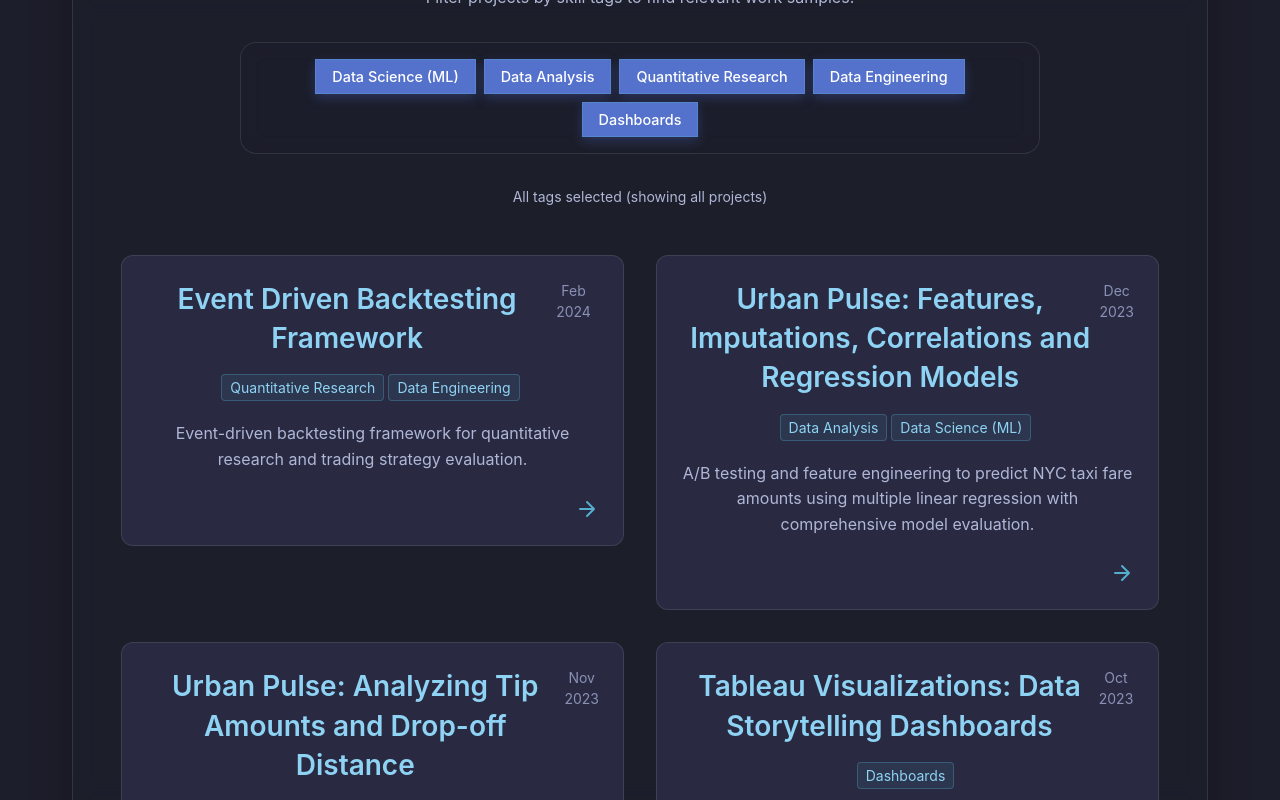
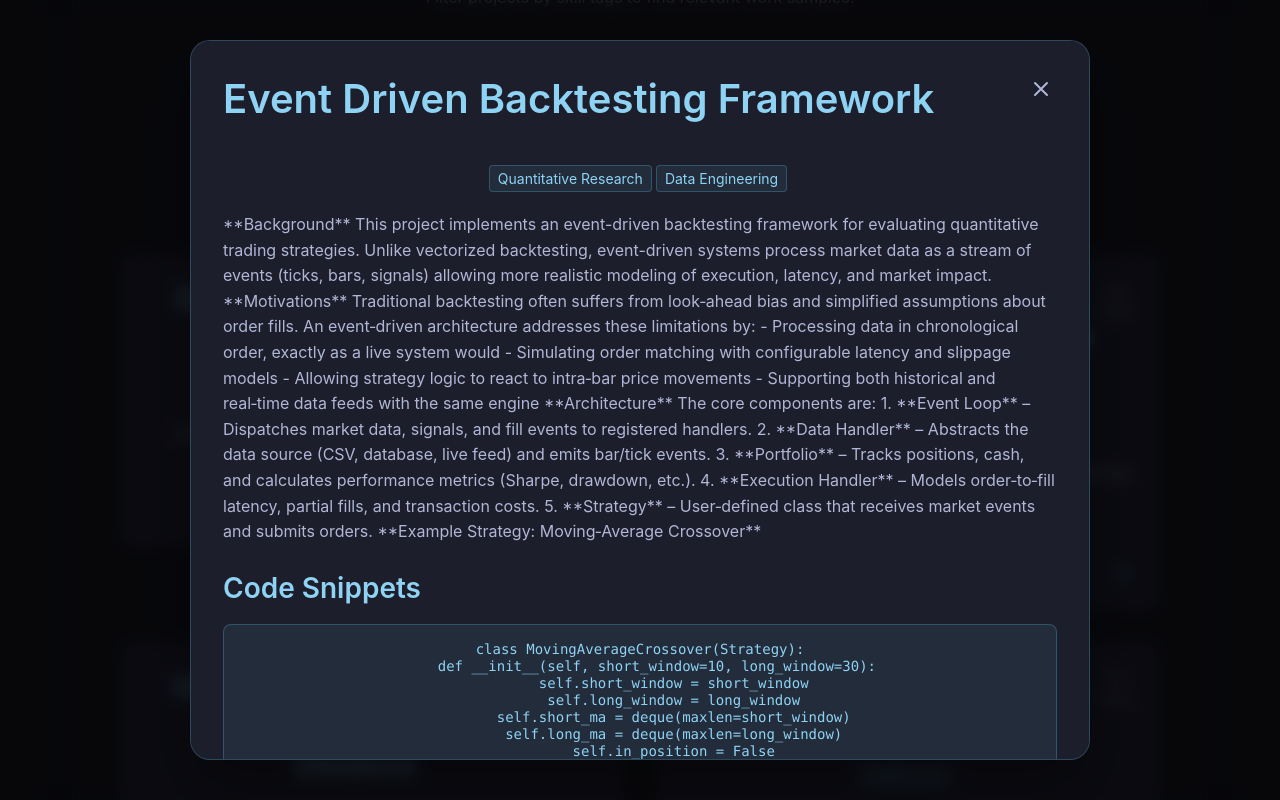
Before and after one commit to JoshuaCuevasUofT/portfolio_26, a React (Vite) app: page / in a window 1280 px wide. Both pictures are taken after a click on the element 372 px from the left and 400 px from the top of the page. Built offline with nearby package versions, Linux system fonts and the light colour scheme.

Commit message:
feat: implement ProjectDetailsModal for issue #9

```diff
--- a/src/App.css
+++ b/src/App.css
@@ -277,3 +277,124 @@ html, body {
   max-width: 800px;
   margin: 0 auto;
 }
+
+/* Project Details Modal */
+.modal-overlay {
+  position: fixed;
+  top: 0;
+  left: 0;
+  width: 100vw;
+  height: 100vh;
+  background-color: rgba(0, 0, 0, 0.75);
+  backdrop-filter: blur(8px);
+  display: flex;
+  align-items: center;
+  justify-content: center;
+  z-index: 1000;
+  padding: var(--spacing-lg);
+  overflow-y: auto;
+}
+
+.modal-content {
+  background-color: var(--bg-primary);
+  border-radius: var(--radius-2xl);
+  border: 1px solid var(--border-accent);
+  box-shadow: 0 30px 60px var(--shadow-dark);
+  max-width: 900px;
+  width: 100%;
+  max-height: 90vh;
+  overflow-y: auto;
+  padding: var(--spacing-xl);
+  position: relative;
+  animation: modalFadeIn 0.3s ease-out;
+}
+
+@keyframes modalFadeIn {
+  from {
+    opacity: 0;
+    transform: translateY(-20px);
+  }
+  to {
+    opacity: 1;
+    transform: translateY(0);
+  }
+}
+
+.modal-close-btn {
+  background: none;
+  border: none;
+  color: var(--text-secondary);
+  cursor: pointer;
+  padding: var(--spacing-xs);
+  border-radius: var(--radius-full);
+  display: flex;
+  align-items: center;
+  justify-content: center;
+  transition: all var(--transition-fast);
+}
+
+.modal-close-btn:hover {
+  color: var(--text-accent);
+  background-color: var(--hover-bg);
+}
+
+.modal-close-btn.secondary {
+  background-color: var(--bg-tertiary);
+  color: var(--text-primary);
+  padding: var(--spacing-sm) var(--spacing-lg);
+  border: 1px solid var(--border-light);
+}
+
+.modal-close-btn.secondary:hover {
+  background-color: var(--color-1);
+  border-color: var(--border-accent);
+}
+
+.modal-image-grid {
+  display: grid;
+  grid-template-columns: repeat(auto-fill, minmax(250px, 1fr));
+  gap: var(--spacing-md);
+}
+
+.modal-image-item {
+  border-radius: var(--radius-md);
+  overflow: hidden;
+  border: 1px solid var(--border-light);
+  background-color: var(--bg-tertiary);
+}
+
+.modal-links {
+  display: flex;
+  flex-wrap: wrap;
+  gap: var(--spacing-md);
+}
+
+.modal-link {
+  display: inline-block;
+  padding: var(--spacing-sm) var(--spacing-lg);
+  background-color: var(--color-2);
+  color: var(--text-primary);
+  text-decoration: none;
+  border-radius: var(--radius-full);
+  border: 1px solid var(--border-accent);
+  transition: all var(--transition-fast);
+  font-weight: 500;
+}
+
+.modal-link:hover {
+  background-color: var(--color-1);
+  transform: translateY(-2px);
+  box-shadow: 0 6px 16px rgba(84, 114, 204, 0.3);
+}
+
+/* Responsive modal */
+@media (max-width: 768px) {
+  .modal-content {
+    padding: var(--spacing-lg);
+    max-height: 95vh;
+  }
+
+  .modal-image-grid {
+    grid-template-columns: 1fr;
+  }
+}
--- a/src/App.tsx
+++ b/src/App.tsx
@@ -5,9 +5,10 @@ import Text from './components/Text'
 import ProjectGrid from './components/ProjectGrid'
 import TagFilter from './components/TagFilter'
 import Layout from './components/Layout'
+import ProjectDetailsModal from './components/ProjectDetailsModal'
 import { projects } from './data/projects'
 import { filterProjects } from './utils/filterProjects'
-import { type Tag } from './types/project'
+import { type Tag, type Project } from './types/project'
 
 // Import Vanta.js - it will register itself on window.VANTA
 import 'vanta/dist/vanta.waves.min'
@@ -17,6 +18,7 @@ function App() {
   const vantaEffect = useRef<any>(null)
   const allTags: Tag[] = ['Data Science (ML)', 'Data Analysis', 'Quantitative Research', 'Data Engineering', 'Dashboards']
   const [selectedTags, setSelectedTags] = useState<Tag[]>(allTags)
+  const [selectedProject, setSelectedProject] = useState<Project | null>(null)
 
   const handleTagSelect = (tag: Tag) => {
     setSelectedTags(prev => [...prev, tag])
@@ -24,6 +26,14 @@ function App() {
 
   const handleTagDeselect = (tag: Tag) => {
     setSelectedTags(prev => prev.filter(t => t !== tag))
+  }
+
+  const handleProjectClick = (project: Project) => {
+    setSelectedProject(project)
+  }
+
+  const handleCloseModal = () => {
+    setSelectedProject(null)
   }
 
   const filteredProjects = filterProjects(projects, selectedTags)
@@ -118,11 +128,15 @@ function App() {
 
             <ProjectGrid
               projects={filteredProjects}
-              onProjectClick={(project) => console.log(`Clicked project: ${project.title}`)}
+              onProjectClick={handleProjectClick}
             />
           </section>
         </Layout>
         </main>
+        <ProjectDetailsModal
+          project={selectedProject}
+          onClose={handleCloseModal}
+        />
         <footer className="footer">
           <Text variant="small" color="accent" align="center">
             Move your mouse around to interact with the animated waves!
--- /dev/null
+++ b/src/components/ProjectDetailsModal.tsx
@@ -0,0 +1,138 @@
+import React from 'react';
+import { type Project } from '../types/project';
+import Text from './Text';
+
+interface ProjectDetailsModalProps {
+  project: Project | null;
+  onClose: () => void;
+}
+
+const ProjectDetailsModal: React.FC<ProjectDetailsModalProps> = ({ project, onClose }) => {
+  if (!project) return null;
+
+  return (
+    <div className="modal-overlay" onClick={onClose}>
+      <div className="modal-content" onClick={(e) => e.stopPropagation()}>
+        <div style={{ display: 'flex', justifyContent: 'space-between', alignItems: 'flex-start', marginBottom: 'var(--spacing-lg)' }}>
+          <Text variant="h2" color="accent" style={{ margin: 0 }}>
+            {project.title}
+          </Text>
+          <button
+            className="modal-close-btn"
+            onClick={onClose}
+            aria-label="Close"
+          >
+            <svg width="24" height="24" viewBox="0 0 24 24" fill="none" xmlns="http://www.w3.org/2000/svg">
+              <path d="M18 6L6 18M6 6L18 18" stroke="currentColor" strokeWidth="2" strokeLinecap="round" strokeLinejoin="round"/>
+            </svg>
+          </button>
+        </div>
+
+        <div style={{ marginBottom: 'var(--spacing-md)' }}>
+          {project.tags.map((tag) => (
+            <span
+              key={tag}
+              style={{
+                display: 'inline-block',
+                backgroundColor: 'var(--hover-bg)',
+                color: 'var(--text-accent)',
+                padding: 'var(--spacing-xs) var(--spacing-sm)',
+                borderRadius: 'var(--radius-sm)',
+                fontSize: '0.875rem',
+                marginRight: 'var(--spacing-xs)',
+                marginBottom: 'var(--spacing-xs)',
+                border: '1px solid var(--border-accent)',
+              }}
+            >
+              {tag}
+            </span>
+          ))}
+        </div>
+
+        <Text variant="body" color="secondary" style={{ marginBottom: 'var(--spacing-lg)' }}>
+          {project.detailedDescription}
+        </Text>
+
+        {project.images && project.images.length > 0 && (
+          <div style={{ marginBottom: 'var(--spacing-lg)' }}>
+            <Text variant="h3" color="accent" style={{ marginBottom: 'var(--spacing-md)' }}>
+              Project Images
+            </Text>
+            <div className="modal-image-grid">
+              {project.images.map((image, index) => (
+                <div key={index} className="modal-image-item">
+                  <img
+                    src={image}
+                    alt={`${project.title} screenshot ${index + 1}`}
+                    loading="lazy"
+                    style={{ width: '100%', height: 'auto', borderRadius: 'var(--radius-md)' }}
+                  />
+                </div>
+              ))}
+            </div>
+          </div>
+        )}
+
+        {project.codeSnippets && project.codeSnippets.length > 0 && (
+          <div style={{ marginBottom: 'var(--spacing-lg)' }}>
+            <Text variant="h3" color="accent" style={{ marginBottom: 'var(--spacing-md)' }}>
+              Code Snippets
+            </Text>
+            {project.codeSnippets.map((snippet, index) => (
+              <pre
+                key={index}
+                style={{
+                  backgroundColor: 'var(--hover-bg)',
+                  color: 'var(--text-accent)',
+                  padding: 'var(--spacing-md)',
+                  borderRadius: 'var(--radius-md)',
+                  overflowX: 'auto',
+                  fontSize: '0.875rem',
+                  marginBottom: 'var(--spacing-sm)',
+                  border: '1px solid var(--border-accent)',
+                }}
+              >
+                <code>{snippet}</code>
+              </pre>
+            ))}
+          </div>
+        )}
+
+        {project.links && project.links.length > 0 && (
+          <div>
+            <Text variant="h3" color="accent" style={{ marginBottom: 'var(--spacing-md)' }}>
+              Links
+            </Text>
+            <div className="modal-links">
+              {project.links.map((link, index) => (
+                <a
+                  key={index}
+                  href={link.url}
+                  target="_blank"
+                  rel="noopener noreferrer"
+                  className="modal-link"
+                >
+                  {link.title}
+                </a>
+              ))}
+            </div>
+          </div>
+        )}
+
+        <div style={{ display: 'flex', justifyContent: 'space-between', alignItems: 'center', marginTop: 'var(--spacing-xl)', paddingTop: 'var(--spacing-lg)', borderTop: '1px solid var(--border-accent)' }}>
+          <Text variant="small" color="secondary">
+            Project date: {new Date(project.date).toLocaleDateString('en-US', { year: 'numeric', month: 'long', day: 'numeric' })}
+          </Text>
+          <button
+            className="modal-close-btn secondary"
+            onClick={onClose}
+          >
+            Close
+          </button>
+        </div>
+      </div>
+    </div>
+  );
+};
+
+export default ProjectDetailsModal;
```
